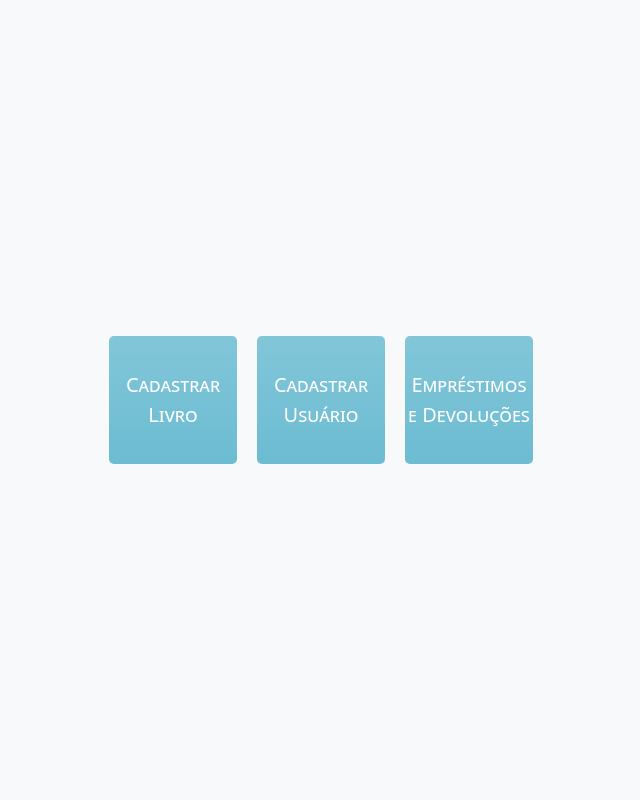
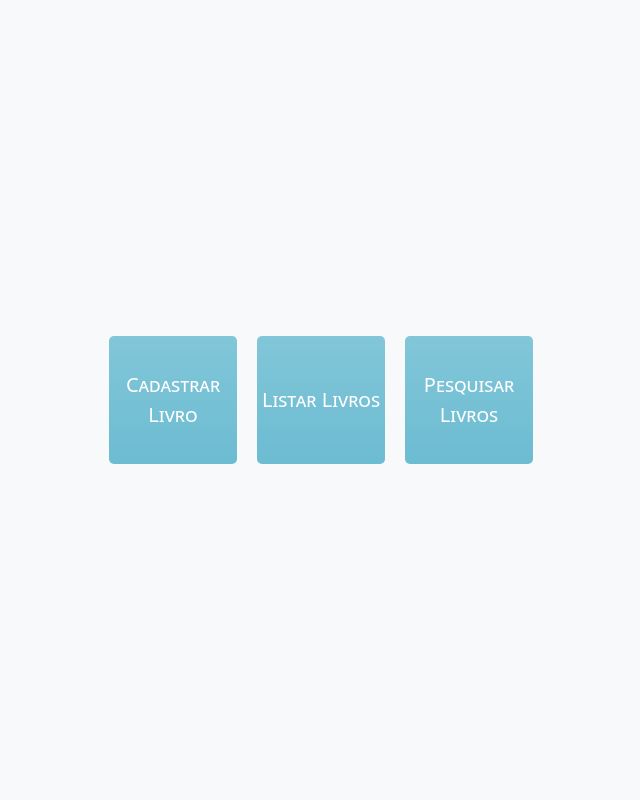
Before and after one commit to JoviBRG/bibliotecasaber, a PHP site: page / in a window 1280 px wide. Shown: the whole page, without its empty margins (319-959 px from the left). Run offline with PHP 8.4, Linux system fonts and the light colour scheme.

Commit message:
Alterado index e Cadastro de livros.

```diff
--- a/cadastrar_livro.php
+++ b/cadastrar_livro.php
@@ -11,7 +11,7 @@
 </head>
 
 <body>
-    <form method="post" action="tarefa_inserir.php">
+    <form method="post" action="livro_inserir.php">
     <div class="container">
         <div class="row">
             <div class="col-sm-12">
--- a/index.php
+++ b/index.php
@@ -19,10 +19,10 @@
             <a href="cadastrar_livro.php">Cadastrar Livro</a>
           </div>
           <div class="item bg-gradient">
-            <a href="cadastrar_usuario.php">Cadastrar Usuário</a>
+            <a href="cadastrar_usuario.php">Listar Livros</a>
           </div>
           <div class="item bg-gradient">
-            <a href="emp_dev_livros.php">Empréstimos e Devoluções</a>
+            <a href="emp_dev_livros.php">Pesquisar Livros</a>
           </div>
 
 
```
